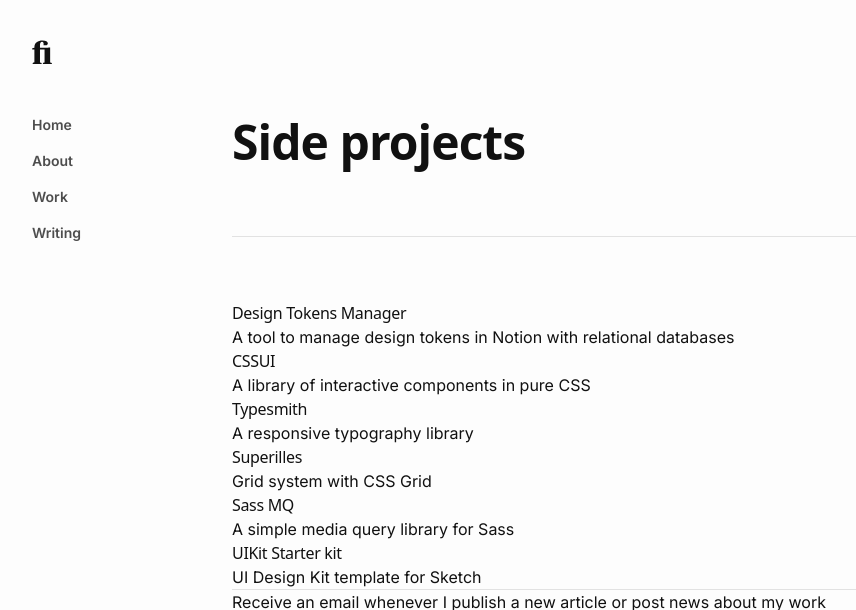
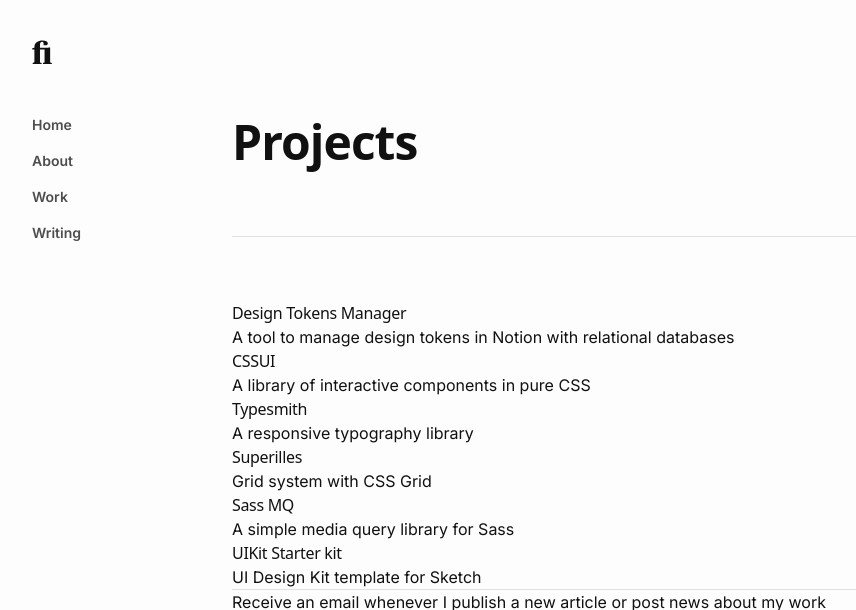
Before and after one commit to zetareticoli/fi, a Jekyll site: the page built from projects.html, in a window 1280 px wide and 900 px high, cut to the strip 0-610 px from the top of the window. Shown: the whole strip, without its empty margins (0-856 px from the left). Built offline with Jekyll 4.4.1, drawn with Linux system fonts in a browser that asks for light colours; some web fonts are replaced; some of the changed lines change nothing that is shown.

Commit message:
refactor: update projects page layout and metadata for improved clarity and navigation, enhancing overall presentation

```diff
--- a/projects.html
+++ b/projects.html
@@ -1,7 +1,10 @@
 ---
 layout: page
-title: Side projects
-headline: Side projects
+title: Projects
+nav: false
+nav_title: "Projects"
+nav_order: 4
+headline: Personal projects
 lead: From experimental projects to coding libraries and creative resources, my side projects serve a purpose beyond just being fun. I want to create something meaningful the community.
 ---
 
```
